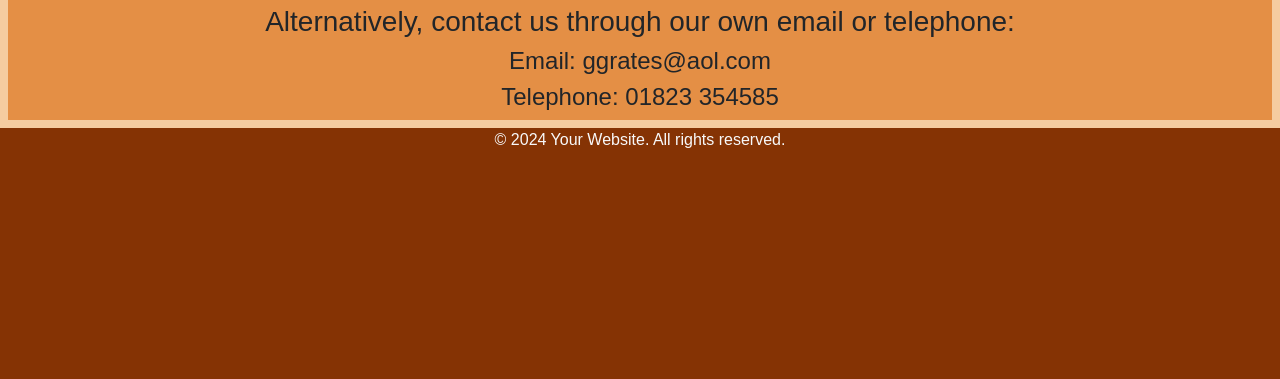
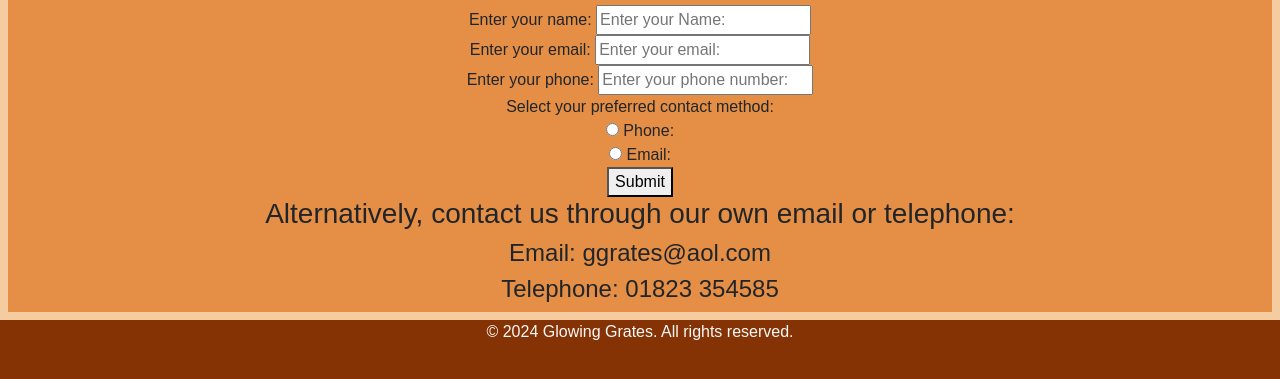
Before and after one commit to Darkrager7/Glowing-Grates-VC, a plain HTML site: page Glowing-Grates-VCAttempt/Contact.html in a window 1280 px wide. Shown: the part 115-494 px from the top of the page. Drawn offline with nearby package versions, Linux system fonts and the light colour scheme.

Commit message:
Contact form
Addition of a (cosmetic) contact form.

```diff
--- a/Glowing-Grates-VCAttempt/Contact.html
+++ b/Glowing-Grates-VCAttempt/Contact.html
@@ -49,6 +49,35 @@
                 <h1>Contact</h1>
 
                 <div class="container-fluid">
+                    <div class="container-fluid">
+                        <form>
+                            <div>
+                                <label for="name">Enter your name: </label>
+                                <input type="text" id="name" name="name" placeholder="Enter your Name: ">
+                            </div>
+
+                            <div>
+                                <label for="email">Enter your email: </label>
+                                <input type="text" id="email" name="email" placeholder="Enter your email: ">
+                            </div>
+
+                            <div>
+                                <label for="phone">Enter your phone: </label>
+                                <input type="text" id="phone" name="phone" placeholder="Enter your phone number: ">
+                            </div>
+
+                            <div>
+                                <label for="Contact">Select your preferred contact method: </label>
+                            </div>
+                                <input type="radio" id="phone" name="Contact" value="Phone">
+                                <label for="phone">Phone: </label>
+                            <div>
+                                <input type="radio" id="email" name="Contact" value="Email">
+                                <label for="email">Email: </label>
+
+
+                            </div>
+                            <button>Submit</button>
                     <div>
                         <h3>Alternatively, contact us through our own email or telephone:</h3>
                         <h4>Email: ggrates@aol.com</h4>
@@ -62,7 +91,7 @@
 
     <footer class="footer bg-footer text-light">
         <div class="container text-center">
-            <p>&copy; 2024 Your Website. All rights reserved.</p>
+            <p>&copy; 2024 Glowing Grates. All rights reserved.</p>
         </div>
     </footer>
 
```
